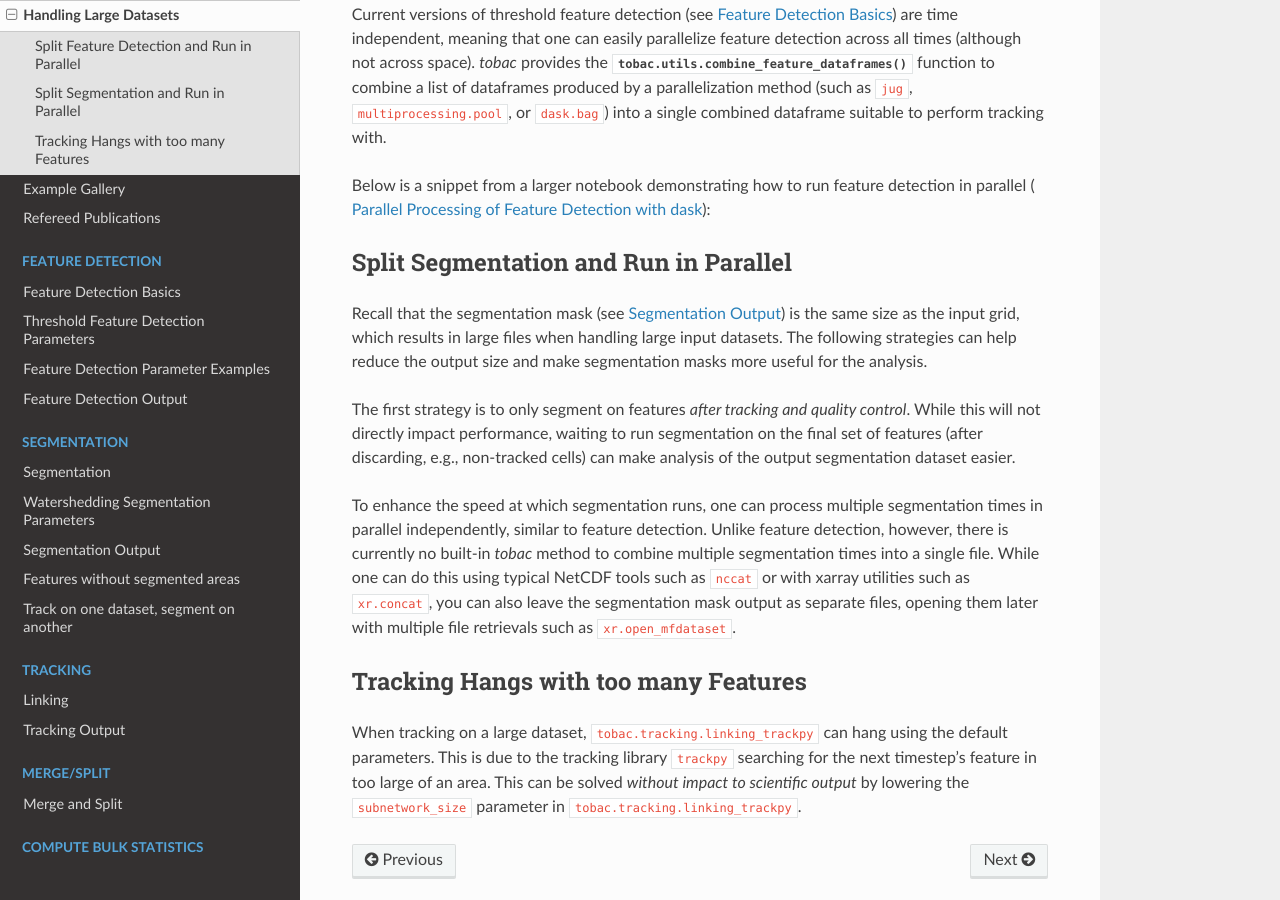
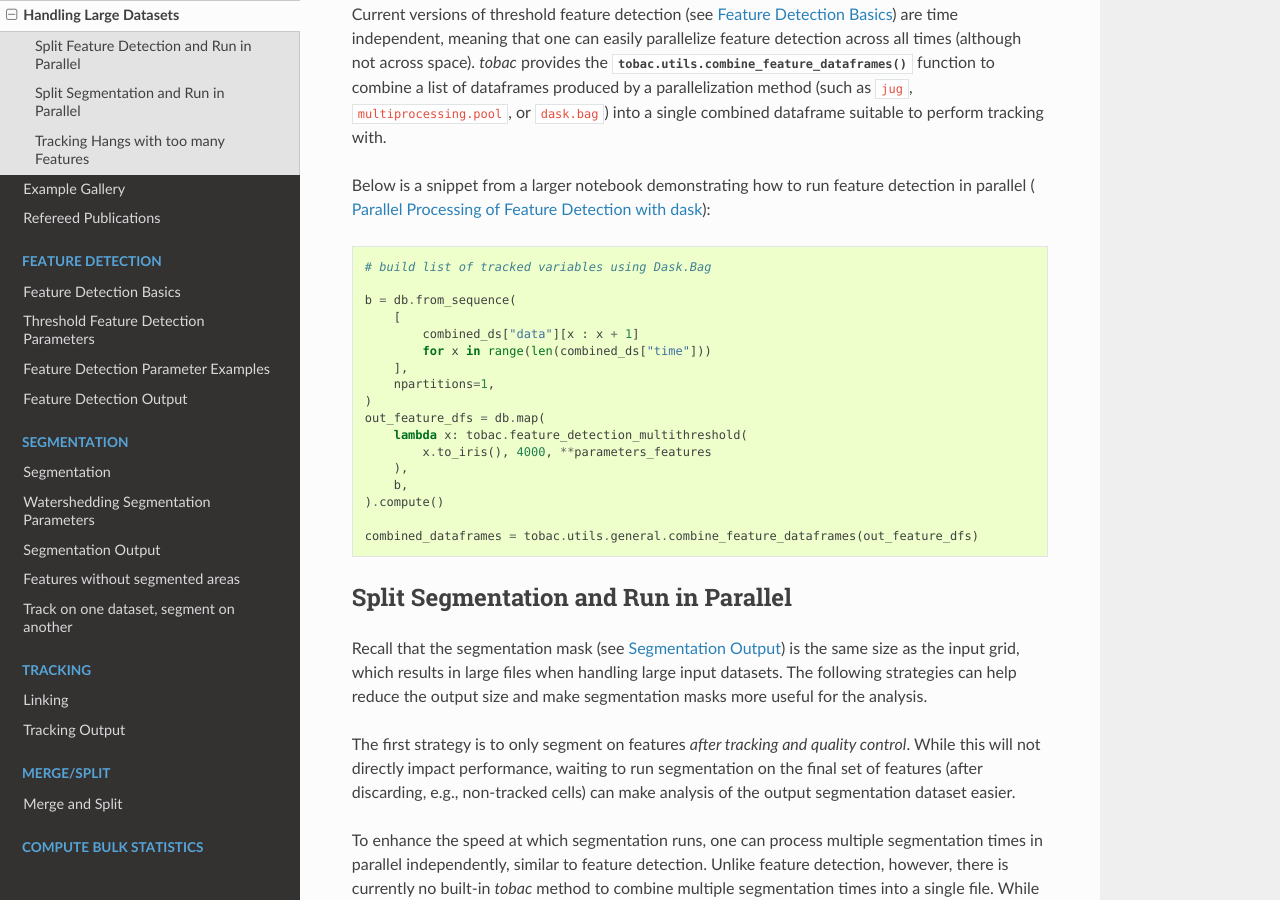
Before and after one commit to tobac-project/tobac, a Sphinx documentation site: the page built from doc/big_datasets.rst, in a window 1280 px wide and 900 px high, scrolled down 334 px. Built offline with Sphinx 7.4.7 and the Read the Docs theme 2.0.0, drawn with Linux system fonts in a browser that asks for light colours; formulas are drawn with MathJax 3; pages that are not in the unit, such as notebooks, are missing from menus.

Commit message:
fix code block

```diff
--- a/doc/big_datasets.rst
+++ b/doc/big_datasets.rst
@@ -12,8 +12,8 @@ Current versions of threshold feature detection (see :doc:`feature_detection_ove
 
 Below is a snippet from a larger notebook demonstrating how to run feature detection in parallel ( :doc:`big_datasets_examples/notebooks/parallel_processing_tobac`):
 
-.. code-block:: numpy
-    :linenos:
+::
+
     # build list of tracked variables using Dask.Bag
 
     b = db.from_sequence(
```
